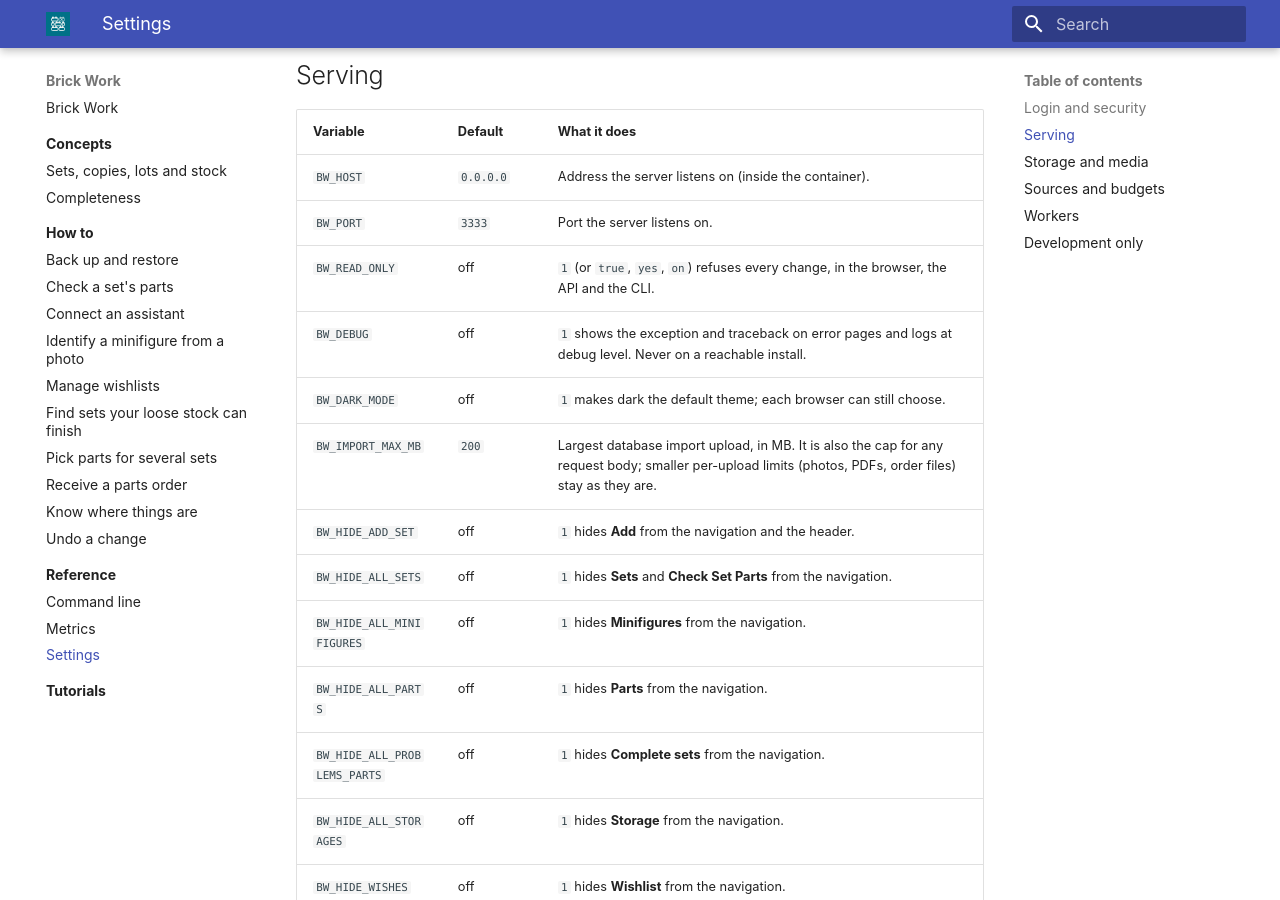
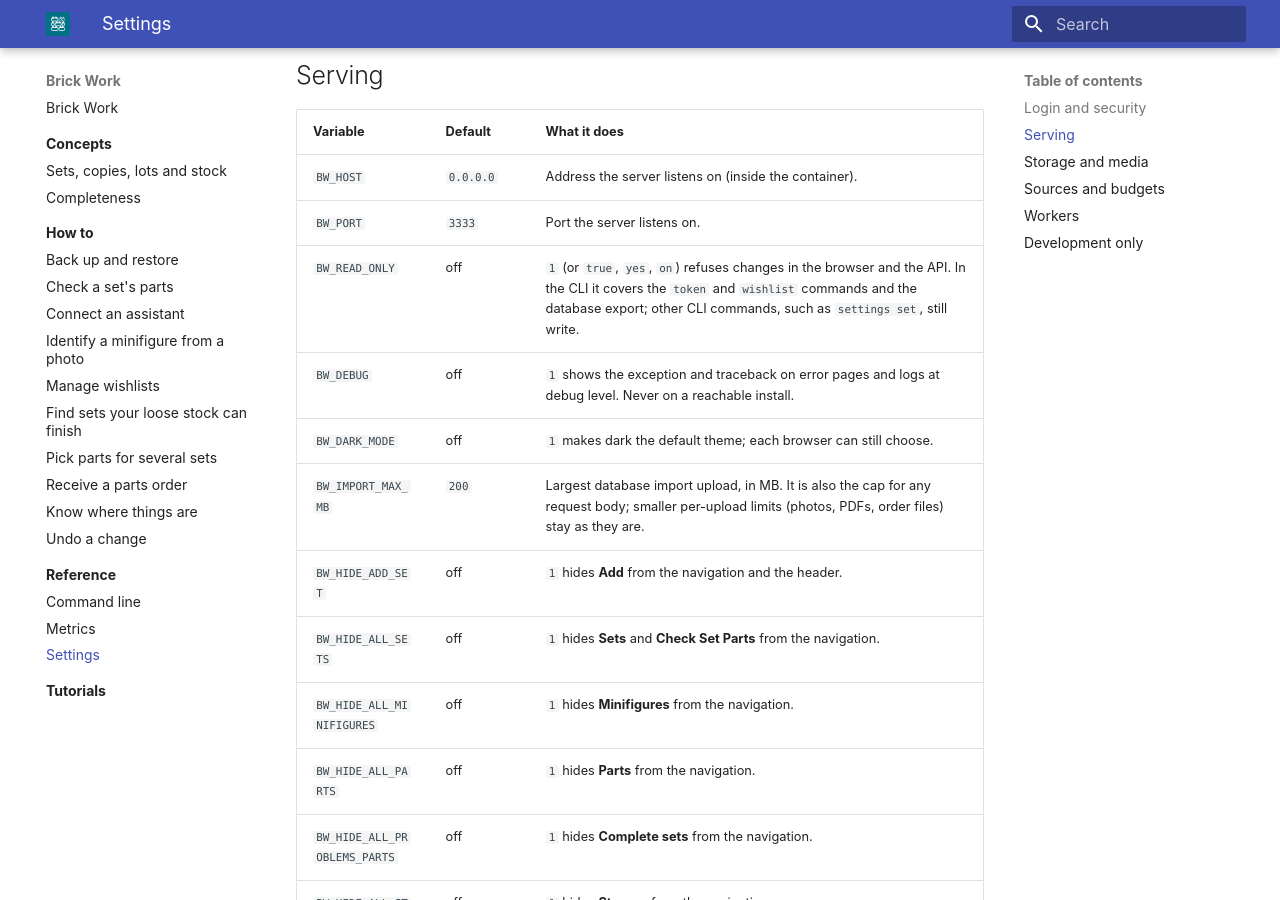
Before and after one commit to Ulef1005/brick-work, an MkDocs documentation site: the page built from docs/reference/settings.md, in a window 1280 px wide and 900 px high, scrolled down 1298 px. Built offline with MkDocs 1.6.1 and Material for MkDocs 9.7.7, drawn with Linux system fonts in a browser that asks for light colours.

Commit message:
User docs: fenced code blocks render (pymdownx.superfences; app-template has the same gap), BW_READ_ONLY's CLI coverage stated as it is (Codex review of 514648c)
Co-Authored-By: Claude Opus 5.5 <noreply@anthropic.com>
Claude-Session: https://claude.ai/code/session_01EtMU4ZCDM5mSBNVcTzpWsY

```diff
--- a/docs/reference/settings.md
+++ b/docs/reference/settings.md
@@ -27,7 +27,7 @@ On/off settings take `1` for on. Where a setting accepts more spellings, the tab
 |---|---|---|
 | `BW_HOST` | `0.0.0.0` | Address the server listens on (inside the container). |
 | `BW_PORT` | `3333` | Port the server listens on. |
-| `BW_READ_ONLY` | off | `1` (or `true`, `yes`, `on`) refuses every change, in the browser, the API and the CLI. |
+| `BW_READ_ONLY` | off | `1` (or `true`, `yes`, `on`) refuses changes in the browser and the API. In the CLI it covers the `token` and `wishlist` commands and the database export; other CLI commands, such as `settings set`, still write. |
 | `BW_DEBUG` | off | `1` shows the exception and traceback on error pages and logs at debug level. Never on a reachable install. |
 | `BW_DARK_MODE` | off | `1` makes dark the default theme; each browser can still choose. |
 | `BW_IMPORT_MAX_MB` | `200` | Largest database import upload, in MB. It is also the cap for any request body; smaller per-upload limits (photos, PDFs, order files) stay as they are. |
--- a/mkdocs.yml
+++ b/mkdocs.yml
@@ -15,4 +15,4 @@ theme:
   favicon: assets/favicon.svg
   logo: assets/app-icon.svg
   features: [navigation.sections, navigation.indexes, search.highlight]
-markdown_extensions: [admonition, tables, toc, attr_list]
+markdown_extensions: [admonition, tables, toc, attr_list, pymdownx.highlight, pymdownx.superfences]
```
